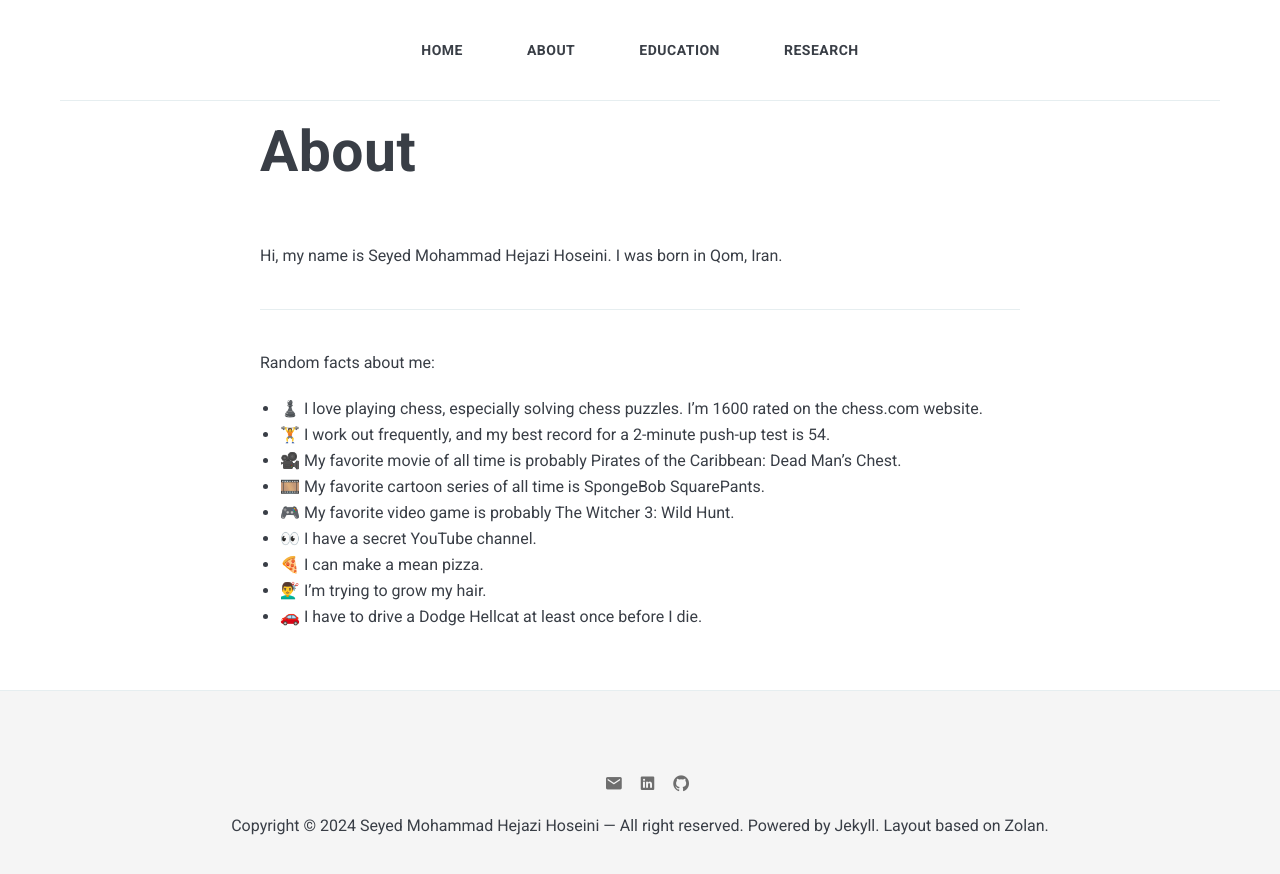
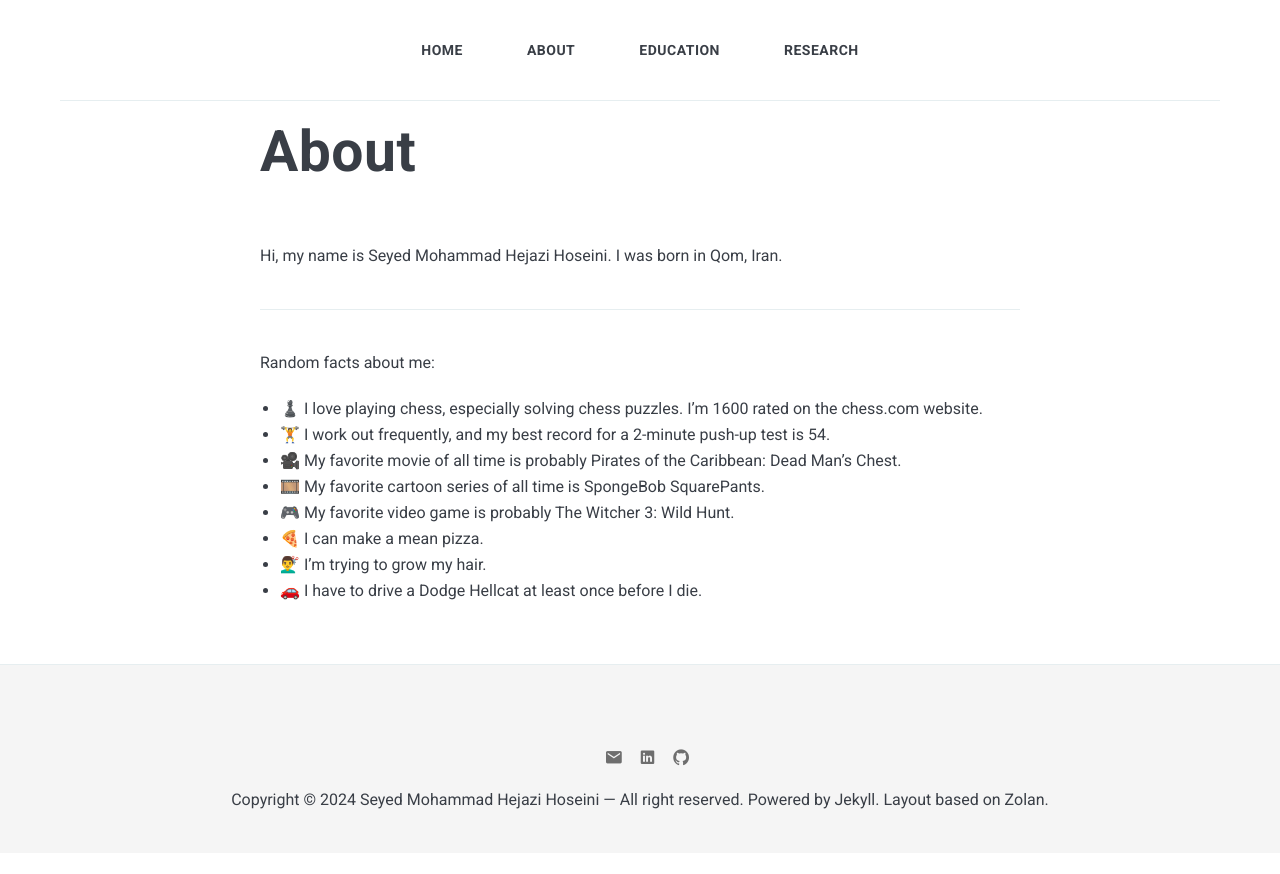
Before and after one commit to smohammadhejazi/smohammadhejazi.github.io, a Jekyll site: the page built from _pages/about.md, in a window 1280 px wide. Shown: the top 874 px of the page. Built offline with Jekyll 4.4.1, drawn with Linux system fonts in a browser that asks for light colours; nearby versions of some CDN libraries.

Commit message:
Change about section

```diff
--- a/_pages/about.md
+++ b/_pages/about.md
@@ -14,7 +14,6 @@ Random facts about me:
 - 🎥 My favorite movie of all time is probably Pirates of the Caribbean: Dead Man's Chest.
 - 🎞️ My favorite cartoon series of all time is SpongeBob SquarePants.
 - 🎮 My favorite video game is probably The Witcher 3: Wild Hunt.
-- 👀 I have a secret YouTube channel.
 - 🍕 I can make a mean pizza.
 - 💇‍♂️ I'm trying to grow my hair.
 - 🚗 I have to drive a Dodge Hellcat at least once before I die.
```
